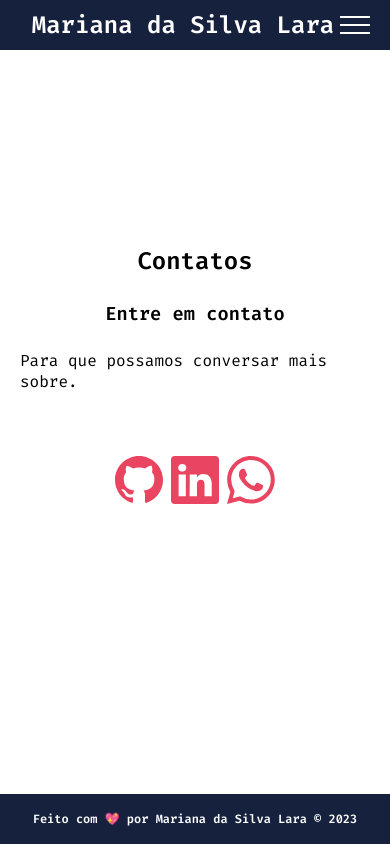
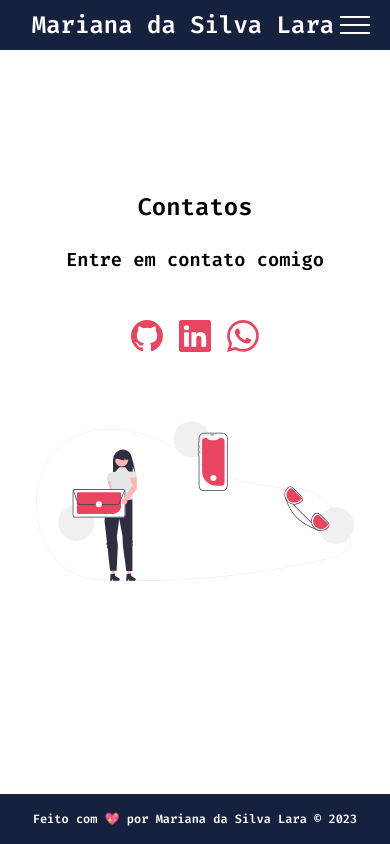
Before and after one commit to marislaradev/portfolio, a React (Vite) app: page /contatos in a window 390 px wide. Built offline with nearby package versions, Linux system fonts and the light colour scheme.

Commit message:
feat: add image to contacts page and apply hover effect on contact icons

```diff
--- a/src/pages/Contatos/Contatos.module.css
+++ b/src/pages/Contatos/Contatos.module.css
@@ -20,6 +20,15 @@
 .icone {
     font-size: 3rem;
     color: var(--red);
+    transition: transform 0.3s ease;
+}
+
+.icone:hover {
+    transform: scale(1.1)
+}
+
+.img_contatos {
+    height: 350px;
 }
 
 @media (max-width: 768px) {
@@ -30,6 +39,15 @@
 
 @media (max-width: 480px) {
     .icones {
-        gap: 0.5rem;
+        gap: 1rem;
+    }
+    .icone {
+        font-size: 2rem;
+    }
+    .img_contatos {
+        padding-top: 1rem;
+        max-width: 100%;
+        height: auto;
+        padding-inline: 1rem;
     }
 }
--- a/src/pages/Contatos/index.jsx
+++ b/src/pages/Contatos/index.jsx
@@ -1,45 +1,55 @@
-import styles from './Contatos.module.css'
+import styles from "./Contatos.module.css";
 import { GoMail } from "react-icons/go";
-import { BsInstagram, BsYoutube, BsGithub, BsLinkedin,  BsWhatsapp  } from "react-icons/bs";
+import {
+  BsInstagram,
+  BsYoutube,
+  BsGithub,
+  BsLinkedin,
+  BsWhatsapp,
+} from "react-icons/bs";
 
 function Contatos() {
   return (
     <>
       <section className={styles.contatos}>
         <h2>Contatos</h2>
-            <h3>Entre em contato</h3>
-            <p>Para que possamos conversar mais sobre.</p>
 
+        <h3>Entre em contato comigo</h3>
         <div className={styles.icones}>
-
-            {/* <a href="mailto:marislaradev@outlook.com" target="_blank" rel='noopenner norefferer'>
-                <GoMail className={styles.icone} />
-            </a> */}
-
-            {/* <a href="#" target="_blank" rel='noopenner norefferer'>
-                <BsInstagram className={styles.icone} />
-            </a> */}
-
-            {/* <a href="#" target="_blank" rel='noopenner norefferer'>
-                <BsYoutube className={styles.icone} />
-            </a> */}
-
-            <a href="https://github.com/marislaradev" target="_blank" rel='noopenner norefferer'>
+          <a
+            href="https://github.com/marislaradev"
+            target="_blank"
+            rel="noopenner norefferer"
+          >
             <BsGithub className={styles.icone} />
           </a>
 
-            <a href="https://www.linkedin.com/in/mariana-da-silva-lara/" target="_blank" rel='noopenner norefferer'>
+          <a
+            href="https://www.linkedin.com/in/mariana-da-silva-lara/"
+            target="_blank"
+            rel="noopenner norefferer"
+          >
             <BsLinkedin className={styles.icone} />
           </a>
 
-            <a href="https://wa.me/554591414654" target="_blank" rel='noopenner norefferer'>
+          <a
+            href="https://wa.me/554591414654"
+            target="_blank"
+            rel="noopenner norefferer"
+          >
             <BsWhatsapp className={styles.icone} />
           </a>
-
         </div>
+        <figure>
+          <img
+            className={styles.img_contatos}
+            src="/personal-information.svg"
+            alt="Imagem de contatos"
+          ></img>
+        </figure>
       </section>
     </>
-    )
+  );
 }
 
-export default Contatos
+export default Contatos;
--- a/src/pages/Home/Home.module.css
+++ b/src/pages/Home/Home.module.css
@@ -48,6 +48,11 @@
     .home {
         flex-direction: column;
     }
+    .home img {
+        max-width: 100%;
+        height: auto;
+        padding-inline: 2.5rem;
+    }
 }
 
 @media (max-width: 480px) {
--- a/src/pages/Home/index.jsx
+++ b/src/pages/Home/index.jsx
@@ -1,7 +1,4 @@
-import Header from '../../components/Header'
-import Footer from '../../components/Footer'
 import { Link } from 'react-router-dom';
-import Container from '../../components/Container';
 import styles from './Home.module.css'
 
 function Home() {
```
Also changed, not shown: public/personal-information.svg (added). Lines whose indentation alone changed are shown as unchanged.
